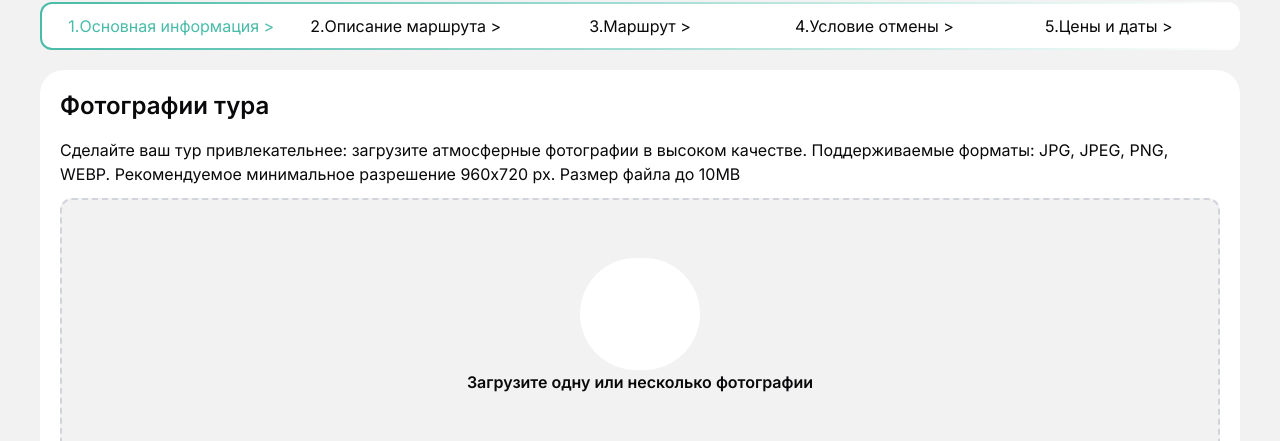
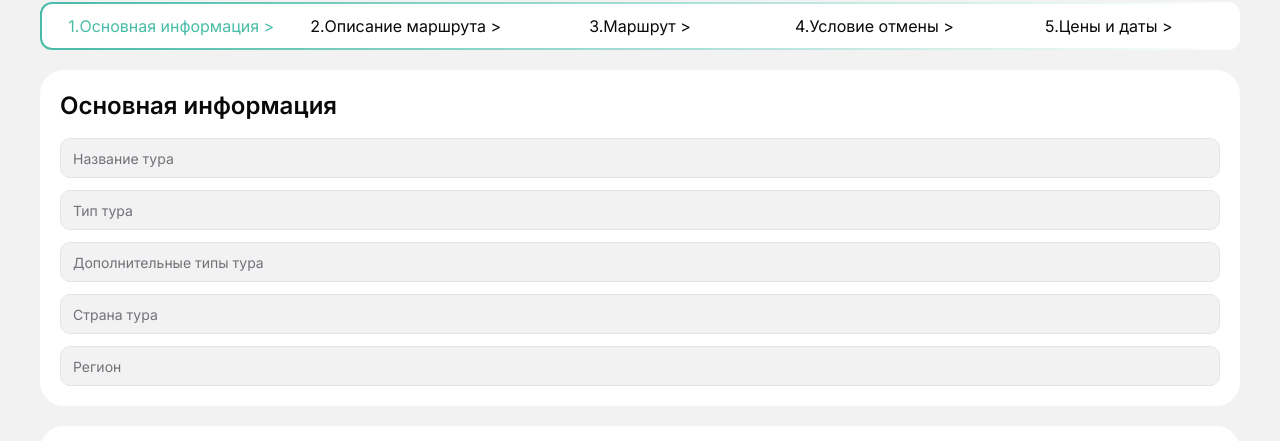
Before and after one commit to toastmanager/hack-the-ice-2024-frontend, a Next.js app: page /tours/create in a window 1280 px wide. Shown: the part 159-600 px from the top of the page. Built offline with nearby package versions, Linux system fonts and the light colour scheme; no server answers; some icons are missing.

Commit message:
feat: add tour main info input fields

```diff
--- a/src/app/(with_wrapper)/tours/create/page.tsx
+++ b/src/app/(with_wrapper)/tours/create/page.tsx
@@ -13,8 +13,8 @@ const TourCreatePage = () => {
   const [step, setStep] = useState(1);
 
   return (
-    <div className="h-full w-full flex justify-center px-3">
-      <main className="max-w-[1200px] w-full mt-5 space-y-5">
+    <div className="min-h-full w-full flex justify-center px-3">
+      <main className="max-w-[1200px] w-full h-full mt-5 mb-60 space-y-5">
         <span className="text-2xl font-semibold">Создание тура</span>
         <StepsBar step={step} />
         {step === 1 && <TourMainDataFormScreen />}
--- a/src/app/(with_wrapper)/tours/create/tour-main-data-form-screen.tsx
+++ b/src/app/(with_wrapper)/tours/create/tour-main-data-form-screen.tsx
@@ -1,8 +1,10 @@
 import TourImages from "@/components/imagedropper";
 import TourButton from "@/components/tour-button";
+import TourMainInfoInputs from "@/components/tour-info";
 
 const TourMainDataFormScreen = () => {
   return <>
+    <TourMainInfoInputs />
     <TourImages />
     <TourButton tourbutton={{
       title: 'Отзывы о туре',
--- a/src/components/tour-info.tsx
+++ b/src/components/tour-info.tsx
@@ -1,20 +1,18 @@
-import { Icon } from "@iconify/react";
-import { Input } from "@/components/ui/input"
+import { Input } from "@/components/ui/input";
 
-const TourCard = () => {
+const TourMainInfoInputs = () => {
   return (
-    <div className="bg-card text-card-foreground w-2/3 rounded-3xl py-6 px-4">
-     <span className="text-2xl font-semibold ">Основная информация</span>
-     <div className="space-y-3 pt-4">
-     <Input type="bebra" placeholder="Название тура" />
-     <Input type="bebra" placeholder="Тип тура" />
-     <Input type="bebra" placeholder="Дополнительные типы тура" />
-     <Input type="bebra" placeholder="Страна тура" />
-     <Input type="bebra" placeholder="Регион" />
-     </div>
-
+    <div className="bg-card text-card-foreground w-full rounded-3xl p-5">
+      <span className="text-2xl font-semibold ">Основная информация</span>
+      <div className="space-y-3 pt-4">
+        <Input placeholder="Название тура" />
+        <Input placeholder="Тип тура" />
+        <Input placeholder="Дополнительные типы тура" />
+        <Input placeholder="Страна тура" />
+        <Input placeholder="Регион" />
+      </div>
     </div>
   );
 };
 
-export default TourCard;
+export default TourMainInfoInputs;
```
